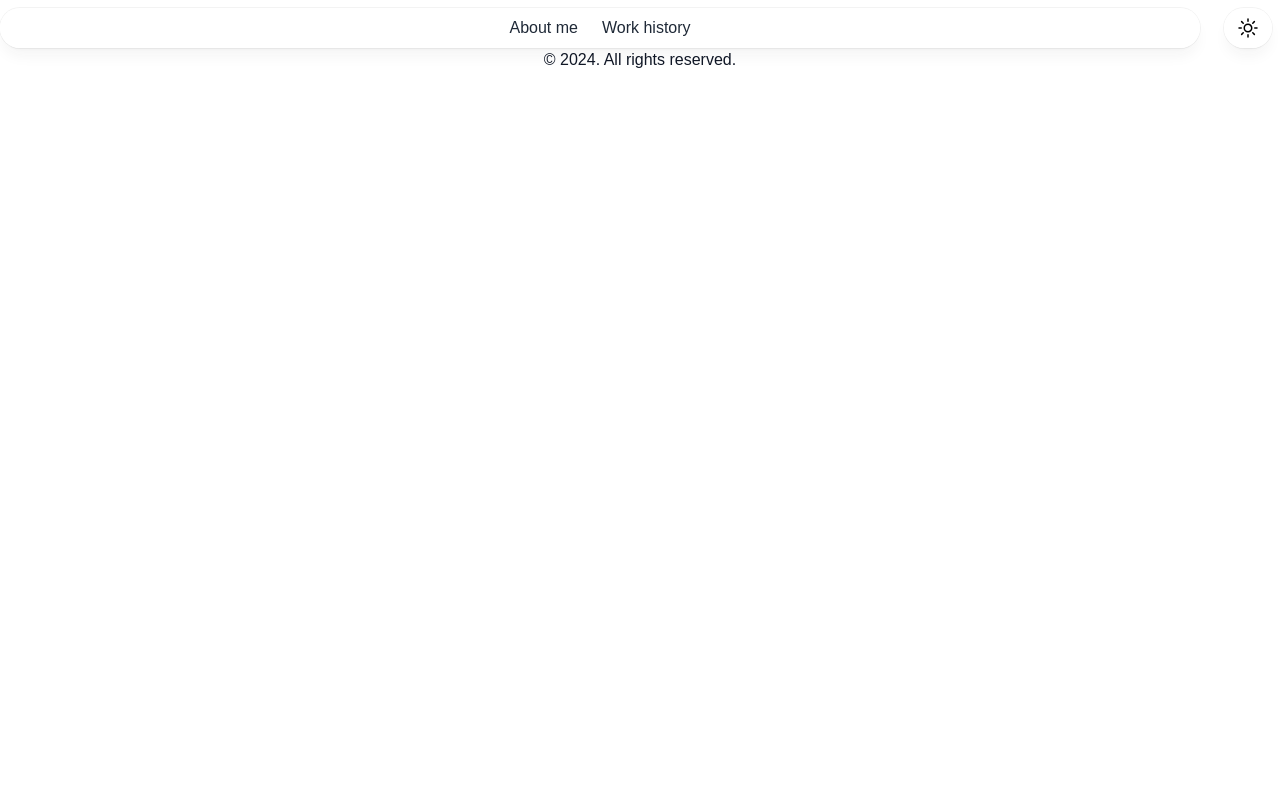
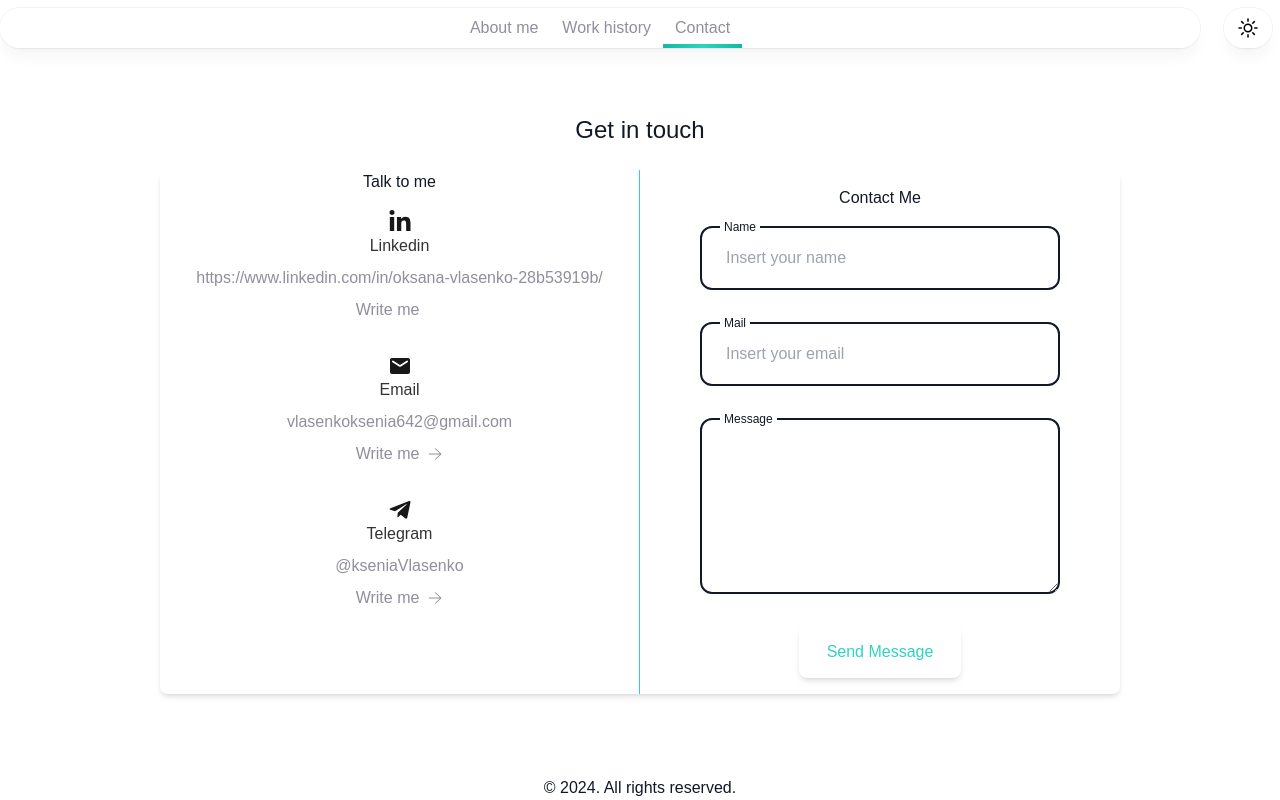
Before and after one commit to oksanaVlasenko/vlasenko, a Vue app: page /contact in a window 1280 px wide. Built offline with nearby package versions, Linux system fonts and the light colour scheme.

Commit message:
feat: added contact page

```diff
--- a/src/assets/tailwind.css
+++ b/src/assets/tailwind.css
@@ -14,16 +14,20 @@
   --background-color-reverse: #18181b; /* Dark gray reverse background */
   --text-reverse-color: #d1d5db; /* Light gray reverse text */
   --background-color-reverse-secondary: #374151; /* Darker gray secondary reverse background */
+  --text-light-gray: #8f8f9d;
+  --text-dark-gray: #333333;
 }
 
 :root.dark {
   --background-color-primary: #18181b; /* Dark gray background */
-  --background-color-secondary: #374151; /* Darker gray background */
+  --background-color-secondary: #27272A; /* Darker gray background */
   --accent-color: #3b82f6; /* Blue accent */
   --text-primary-color: #d1d5db; /* Light gray text */
   --background-color-reverse: #ffffff; /* Light gray reverse background */
   --text-reverse-color: #111827; /* Dark gray reverse text */
   --background-color-reverse-secondary: #ffffff; /* White reverse secondary background */
+  --text-light-gray: #8f8f9d;
+  --text-dark-gray: #CCCCCC;
 }
 
 
@@ -78,3 +82,17 @@ body {
   min-width: 320px;
   min-height: 100vh;
 }
+
+.primary-btn {
+  @apply
+  bg-white dark:bg-zinc-800/90 shadow-md text-base leading-5 py-3.5 px-7 rounded-lg;
+  color: #2dd4bf;
+}
+
+h1 {
+  @apply
+    antialiased text-2xl text-center my-7;
+    color: var(--text-primary-color);
+    position: relative;
+    width: 230px;
+}
--- /dev/null
+++ b/src/components/Contacts.vue
@@ -0,0 +1,219 @@
+<template>
+  <div class="flex flex-col items-center justify-center flex-grow max-w-full overflow-x-hidden">
+    <h2>Get in touch</h2>
+
+    <div class="contact">
+      <div class="media-group">
+        <p>Talk to me</p>
+
+        <div class="media">
+          <svg class="icon" xmlns="http://www.w3.org/2000/svg" xmlns:xlink="http://www.w3.org/1999/xlink" viewBox="0 0 448 512"><path d="M100.28 448H7.4V148.9h92.88zM53.79 108.1C24.09 108.1 0 83.5 0 53.8a53.79 53.79 0 0 1 107.58 0c0 29.7-24.1 54.3-53.79 54.3zM447.9 448h-92.68V302.4c0-34.7-.7-79.2-48.29-79.2c-48.29 0-55.69 37.7-55.69 76.7V448h-92.78V148.9h89.08v40.8h1.3c12.4-23.5 42.69-48.3 87.88-48.3c94 0 111.28 61.9 111.28 142.3V448z"></path></svg>
+
+          <p class="name">Linkedin</p>
+
+          <p class="link">https://www.linkedin.com/in/oksana-vlasenko-28b53919b/</p>
+
+          <a
+            class="icon-btn"
+            href="https://www.linkedin.com/in/oksana-vlasenko-28b53919b/"
+            target="_blank"
+          >
+            Write me
+            <svg xmlns="http://www.w3.org/2000/svg" xmlns:xlink="http://www.w3.org/1999/xlink" viewBox="0 0 28 28"><g fill="none"><path d="M15.268 4.21a.75.75 0 0 0-1.04 1.08l8.275 7.96H3.75a.75.75 0 0 0 0 1.5h18.752l-8.273 7.959a.75.75 0 0 0 1.04 1.08l9.428-9.069a1 1 0 0 0 0-1.441l-9.428-9.07z"></path></g></svg>
+          </a>
+        </div>
+
+        <div class="media">
+          <svg class="icon" xmlns="http://www.w3.org/2000/svg" xmlns:xlink="http://www.w3.org/1999/xlink" viewBox="0 0 24 24"><path d="M20 4H4c-1.1 0-1.99.9-1.99 2L2 18c0 1.1.9 2 2 2h16c1.1 0 2-.9 2-2V6c0-1.1-.9-2-2-2zm-.4 4.25l-7.07 4.42c-.32.2-.74.2-1.06 0L4.4 8.25a.85.85 0 1 1 .9-1.44L12 11l6.7-4.19a.85.85 0 1 1 .9 1.44z"></path></svg>
+
+          <p class="name">Email</p>
+
+          <p class="link">vlasenkoksenia642@gmail.com</p>
+
+          <a
+            class="icon-btn"
+            href="mailto:vlasenkoksenia642@gmail.com"
+            target="_blank"
+          >
+            Write me
+            <svg xmlns="http://www.w3.org/2000/svg" xmlns:xlink="http://www.w3.org/1999/xlink" viewBox="0 0 28 28"><g fill="none"><path d="M15.268 4.21a.75.75 0 0 0-1.04 1.08l8.275 7.96H3.75a.75.75 0 0 0 0 1.5h18.752l-8.273 7.959a.75.75 0 0 0 1.04 1.08l9.428-9.069a1 1 0 0 0 0-1.441l-9.428-9.07z" fill="currentColor"></path></g></svg>
+          </a>
+        </div>
+
+        <div class="media">
+          <svg class="icon" xmlns="http://www.w3.org/2000/svg" xmlns:xlink="http://www.w3.org/1999/xlink" viewBox="0 0 448 512"><path d="M446.7 98.6l-67.6 318.8c-5.1 22.5-18.4 28.1-37.3 17.5l-103-75.9l-49.7 47.8c-5.5 5.5-10.1 10.1-20.7 10.1l7.4-104.9l190.9-172.5c8.3-7.4-1.8-11.5-12.9-4.1L117.8 284L16.2 252.2c-22.1-6.9-22.5-22.1 4.6-32.7L418.2 66.4c18.4-6.9 34.5 4.1 28.5 32.2z"></path></svg>
+
+          <p class="name">Telegram</p>
+
+          <p class="link">@kseniaVlasenko</p>
+
+          <a
+            class="icon-btn"
+            href="https://t.me/kseniaVlasenko"
+            target="_blank"
+          >
+            Write me
+            <svg xmlns="http://www.w3.org/2000/svg" xmlns:xlink="http://www.w3.org/1999/xlink" viewBox="0 0 28 28"><g fill="none"><path d="M15.268 4.21a.75.75 0 0 0-1.04 1.08l8.275 7.96H3.75a.75.75 0 0 0 0 1.5h18.752l-8.273 7.959a.75.75 0 0 0 1.04 1.08l9.428-9.069a1 1 0 0 0 0-1.441l-9.428-9.07z" fill="currentColor"></path></g></svg>
+          </a>
+        </div>
+      </div>
+
+      <div class="contact-me">
+        <p class="sub-title">Contact Me</p>
+
+        <form action="" class="contact__form">
+          <div class="contact__form-div">
+            <label for="" class="contact__form-tag">Name</label>
+            <input type="text" name="name" class="contact__form-input" placeholder="Insert your name" required="">
+          </div>
+
+          <div class="contact__form-div">
+            <label for="" class="contact__form-tag">Mail</label>
+            <input type="email" name="email" class="contact__form-input" placeholder="Insert your email" required="">
+          </div>
+
+          <div class="contact__form-div contact__form-area">
+            <label for="" class="contact__form-tag">Message</label>
+            <textarea name="message" cols="30" rows="10" class="contact__form-input" placeholder="Write your message">
+
+            </textarea>
+          </div>
+
+          <button class="button button--flex">
+            Send Message
+          </button>
+        </form>
+      </div>
+    </div>
+  </div>
+</template>
+<script>
+export default {
+
+}
+</script>
+<style>
+  .contact {
+    @apply
+      rounded-lg bg-white dark:bg-zinc-800/90 shadow-md min-h-[40vh] lg:w-[120vh] lg:grid lg:grid-cols-[50%_50%] h-auto w-full flex flex-col justify-center my-4;
+  }
+
+  h2 {
+    @apply
+      antialiased text-2xl text-center mb-2;
+      color: var(--text-primary-color);
+  }
+
+  svg {
+    width: 24px;
+    height: 24px;
+  }
+
+  .media {
+    @apply
+      flex flex-col items-center justify-center p-4;
+  }
+
+  .contact-me {
+    @apply
+      flex flex-col items-center justify-center p-4;
+  }
+
+  .media-group {
+    @apply
+    lg:border-r lg:border-r-teal-400;
+  }
+
+  .sub-title {
+    margin-bottom: 1rem;
+  }
+
+  .name {
+    /* padding-bottom: .5rem; */
+    color: var(--text-dark-gray);
+    /* //color: var(----text-reverse-color); */
+  }
+
+  .link {
+    /* padding-bottom: .5rem; */
+    color: var(--text-light-gray);
+    cursor: pointer;
+  }
+
+  .icon {
+    fill: var(--background-color-reverse);
+  }
+
+
+  .icon-btn {
+    @apply
+      flex flex-row items-center;
+
+      color: var(--text-light-gray);
+
+    svg {
+      margin-left: 0.5rem;
+      width: 16px;
+    }
+  }
+
+
+  .icon-btn:hover {
+    svg {
+      margin-left: 0.75rem;
+    }
+
+  }
+
+  .contact__form {
+    width: 360px;
+  }
+
+  .contact__form-div {
+    height: 4rem;
+    margin-bottom: 2rem;
+    position: relative;
+  }
+
+  .contact__form-area {
+    height: 11rem;
+    margin: none;
+  }
+
+  .contact__form-tag {
+    background-color: var(--background-color-secondary);
+    font-size: 0.75rem;
+    left: 1.25rem;
+    padding: .25rem;
+    position: absolute;
+    top: -.75rem;
+    z-index: 10;
+    color: var(--text-primary-color);
+  }
+
+  .contact__form-input {
+    background: none;
+    border: 2px solid var(--text-primary-color);
+    border-radius: .75rem;
+    color: #757575;
+    height: 100%;
+    left: 0;
+    outline: none;
+    padding: 1.5rem;
+    position: absolute;
+    top: 0;
+    width: 100%;
+    z-index: 1;
+  }
+
+  .button {
+    @apply
+    bg-white dark:bg-zinc-800/90 shadow-md text-base leading-5 rounded-lg;
+    padding: 1rem 1.75rem;
+    color: #2dd4bf;
+    /* color: var(--text-primary-color); */
+    font-weight: 500;
+    align-items: center;
+    display: inline-flex;
+  }
+</style>
--- a/src/components/Nav.vue
+++ b/src/components/Nav.vue
@@ -14,6 +14,14 @@
       exact-active-class="active"
     >
       Work history
+    </router-link>
+
+    <router-link
+      to="/contact"
+      class="link"
+      exact-active-class="active"
+    >
+      Contact
     </router-link>
   </div>
 </template>
--- a/src/router/index.js
+++ b/src/router/index.js
@@ -1,13 +1,10 @@
 import { createWebHistory, createRouter } from 'vue-router'
-
-import HomeView from '../components/Projects.vue'
-import AboutView from '../components/About.vue'
 
 const routes = [
   {
     path: '/',
     name: 'About',
-    component: AboutView,
+    component: () => import('../components/About.vue'),
     meta: {
       title: 'About me | Oksana Vlasenko'
     }
@@ -15,9 +12,17 @@ const routes = [
   {
     path: '/work-history',
     name: 'Work History',
-    component: HomeView,
+    component: () => import('../components/Projects.vue'),
     meta: {
       title: 'Work History | Oksana Vlasenko'
+    }
+  },
+  {
+    path: '/contact',
+    name: 'Contact',
+    component: () => import('../components/Contacts.vue'),
+    meta: {
+      title: 'Contact | Oksana Vlasenko'
     }
   },
 ]
```
Also changed, not shown: src/components/Card.vue (+60 -24 lines).
